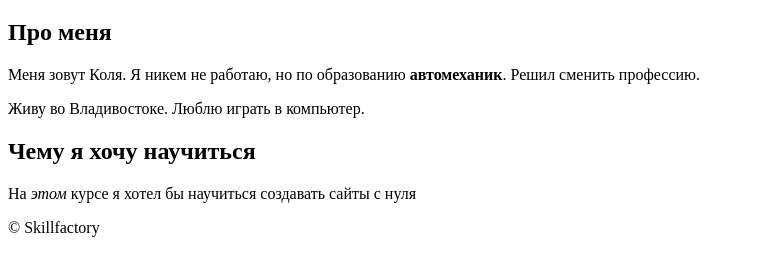
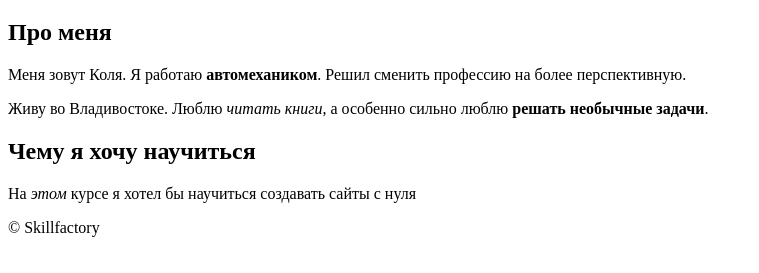
Before and after one commit to AnatolyChurbanov/First-Web-site, a plain HTML site: page index.html in a window 1280 px wide. Shown: the part 87-360 px from the top of the page, without its empty margins (0-759 px from the left). Drawn offline with Linux system fonts and the light colour scheme.

Commit message:
added comments

```diff
--- a/index.html
+++ b/index.html
@@ -1,24 +1,29 @@
 <!DOCTYPE html>
 <html lang="ru">
 <head>
+    <!--Тег и аттрибут указывают кодировку символов, в данном случае utf-8-->
     <meta charset="utf-8">
+    <!--Тегзаголовка страницы-->
     <title>Моя первая веб-страница</title>
 </head>
 <body>
+    <!--Тег шапки сайта-->
     <header>
         <a href="#">Главная</a>
         <a href="pages/about.html">О нас</a>
         <a href="pages/contacts.html">Контакты</a>
     </header>
+    <!--Тег главной части сайта-->
     <main>
         <h1>Моя первая веб-страница</h1>
         <h2>Про меня</h2>
-        <p>Меня зовут Коля. Я никем не работаю, но по образованию <strong>автомеханик</strong>. Решил сменить
-    профессию.</p>
-        <p>Живу во Владивостоке. Люблю играть в компьютер.</p>
+        <p>Меня зовут Коля. Я работаю <strong>автомехаником</strong>. Решил сменить
+    профессию на более перспективную.</p>
+        <p>Живу во Владивостоке. Люблю <em>читать книги</em>, а особенно сильно люблю <strong>решать необычные задачи</strong>.</p>
         <h2>Чему я хочу научиться</h2>
         <p>На <em>этом</em> курсе я хотел бы научиться создавать сайты с нуля</p>
     </main>
+    <!--Тег нижней части сайта, т.н. подвала-->
     <footer>
         <span>&copy;&nbsp;Skillfactory</span>
     </footer>
```
Also changed, not shown: Pages/about.html (+1 -1 lines), Pages/contacts.html (+1 -0 lines), IMG/LogoSkillFactory-2.jpg (added).
